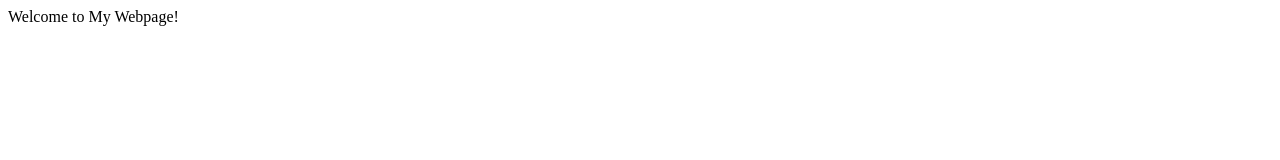
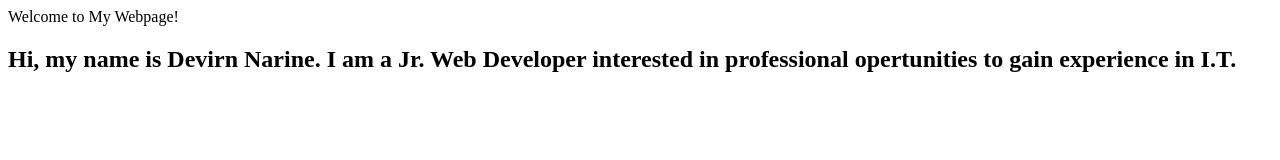
Before and after one commit to Devi-Stack/repo0, a plain HTML site: page index.html in a window 1280 px wide. Drawn offline with Linux system fonts and the light colour scheme.

Commit message:
Update index.html

```diff
--- a/index.html
+++ b/index.html
@@ -6,5 +6,8 @@
     <title>My Webpage</title>
   </head>
   <body>
-Welcome to My Webpage!  </body>
+Welcome to My Webpage!
+
+    <h2>Hi, my name is Devirn Narine. I am a  Jr. Web Developer interested in professional opertunities to gain experience in I.T. </h2>
+  </body>
 </html>
```
